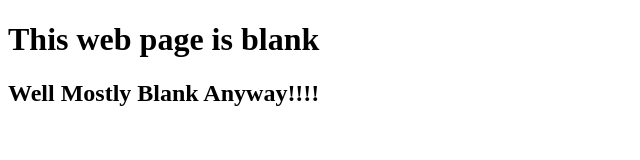
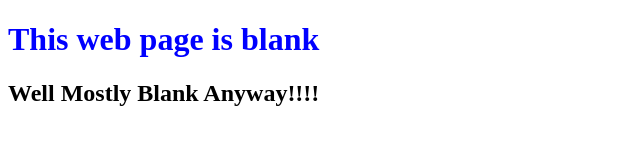
Before and after one commit to vivek-sharma09/0main_opensap_repo, a plain HTML site: page index.html in a window 1280 px wide. Shown: the whole page, without its empty margins (0-640 px from the left). Drawn offline with Linux system fonts and the light colour scheme.

Commit message:
Added Blue color to 1st header index.html

```diff
--- a/index.html
+++ b/index.html
@@ -5,7 +5,7 @@
 		<title>An Empty Web page</title>
 	</head>
 	<body>
-		<h1>This web page is blank</h1>
+		<h1 style = "color:blue" >This web page is blank</h1>
 		<h2>Well Mostly Blank Anyway!!!!</h2>
 	</body>
 </html>
```
